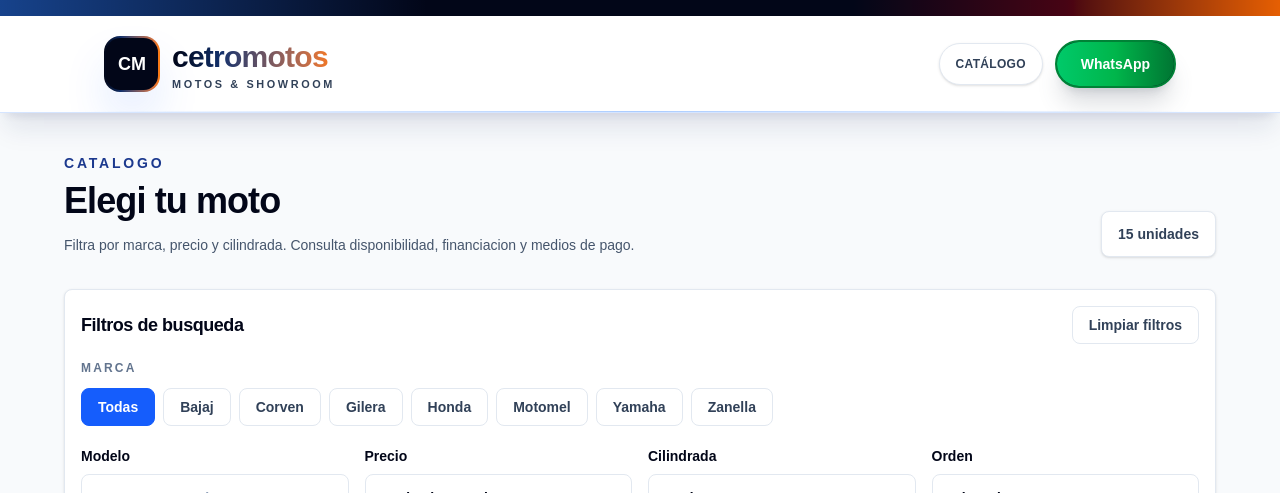
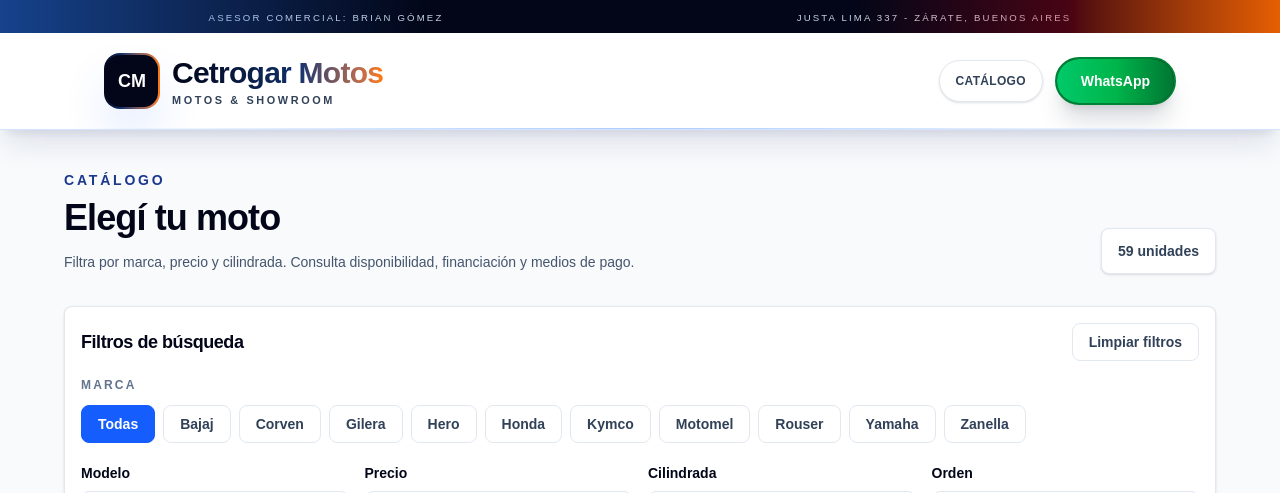
Before and after one commit to Briantahiel/cetrostore, a Next.js app: page /catalogo in a window 1280 px wide. Shown: the top 493 px of the page. Built offline with nearby package versions, Linux system fonts and the light colour scheme.

Commit message:
new products

```diff
--- a/components/catalogo/ProductCatalog.tsx
+++ b/components/catalogo/ProductCatalog.tsx
@@ -6,12 +6,6 @@
 
 const normalizeSearch = (value: string) =>
   value.trim().toLowerCase().normalize("NFD").replace(/[\u0300-\u036f]/g, "");
-
-const priceFormatter = new Intl.NumberFormat("es-AR", {
-  style: "currency",
-  currency: "ARS",
-  maximumFractionDigits: 0,
-});
 
 const priceRanges = [
   { label: "Hasta $2M", value: "0-2000000", min: 0, max: 2000000 },
@@ -69,11 +63,13 @@
 
       const searchMatches =
         !normalizedSearch ||
-        normalizeSearch(producto.nombre).includes(normalizedSearch);
+        normalizeSearch(producto.nombre).includes(normalizedSearch) ||
+        normalizeSearch(producto.codigo ?? "").includes(normalizedSearch);
 
       const priceMatches =
         !selectedPrice ||
-        (producto.precio >= selectedPrice.min &&
+        (producto.precio !== null &&
+          producto.precio >= selectedPrice.min &&
           producto.precio <= selectedPrice.max);
 
       const displacement = getDisplacement(producto.nombre);
@@ -93,11 +89,11 @@
     const products = [...filteredProducts];
 
     if (sortOrder === "price-asc") {
-      products.sort((a, b) => a.precio - b.precio);
+      products.sort((a, b) => (a.precio ?? Infinity) - (b.precio ?? Infinity));
     }
 
     if (sortOrder === "price-desc") {
-      products.sort((a, b) => b.precio - a.precio);
+      products.sort((a, b) => (b.precio ?? -Infinity) - (a.precio ?? -Infinity));
     }
 
     if (sortOrder === "name-asc") {
@@ -131,14 +127,14 @@
         <div className="mb-8 flex flex-col gap-4 sm:flex-row sm:items-end sm:justify-between">
           <div>
             <p className="text-sm font-black uppercase tracking-[0.2em] text-blue-900">
-              Catalogo
+              Catálogo
             </p>
             <h2 className="mt-2 text-4xl font-black tracking-tight">
-              Elegi tu moto
+              Elegí tu moto
             </h2>
             <p className="mt-3 max-w-2xl text-sm font-medium leading-6 text-slate-600">
               Filtra por marca, precio y cilindrada. Consulta disponibilidad,
-              financiacion y medios de pago.
+              financiación y medios de pago.
             </p>
           </div>
 
@@ -150,7 +146,7 @@
         <div className="mb-8 rounded-lg border border-slate-200 bg-white p-4 shadow-sm">
           <div className="mb-4 flex flex-col justify-between gap-3 sm:flex-row sm:items-center">
             <h3 className="text-lg font-black tracking-tight">
-              Filtros de busqueda
+              Filtros de búsqueda
             </h3>
             <button
               type="button"
@@ -291,10 +287,12 @@
             <ProductCard
               key={producto.id}
               id={producto.id}
+              codigo={producto.codigo}
               nombre={producto.nombre}
               descripcion={producto.descripcion}
               precio={producto.precio}
               imagen={producto.imagen}
+              stock={producto.stock}
             />
           ))}
         </div>
@@ -316,7 +314,7 @@
           </button>
 
           <span className="text-sm font-bold text-slate-500">
-            Pagina {currentPage} de {totalPages}
+            Página {currentPage} de {totalPages}
           </span>
 
           <button
@@ -330,8 +328,8 @@
         </div>
 
         <div className="mt-8 rounded-lg border border-slate-200 bg-white p-5 text-center text-sm font-medium text-slate-600">
-          No encontras el modelo que buscas? Consultanos por el ingreso de
-          nuevas unidades y financiacion disponible.
+          No encontrás el modelo que buscas? Consultanos por el ingreso de
+          nuevas unidades y financiación disponible.
         </div>
       </div>
     </section>
--- a/components/home/FeaturedMotorcyclesCarousel.tsx
+++ b/components/home/FeaturedMotorcyclesCarousel.tsx
@@ -79,7 +79,9 @@
               {activeProduct.descripcion}
             </p>
             <p className="mt-5 text-2xl font-black">
-              {priceFormatter.format(activeProduct.precio)}
+              {activeProduct.precio === null
+                ? "Consultar precio"
+                : priceFormatter.format(activeProduct.precio)}
             </p>
             <div className="mt-6 flex flex-wrap gap-3">
               <Link
--- a/components/layout/Footer.tsx
+++ b/components/layout/Footer.tsx
@@ -2,7 +2,7 @@
 
 const footerLinks = [
   { href: "/", label: "Inicio" },
-  { href: "/catalogo", label: "Catalogo" },
+  { href: "/catalogo", label: "Catálogo" },
 ];
 
 export default function Footer() {
--- a/components/layout/Navbar.tsx
+++ b/components/layout/Navbar.tsx
@@ -5,8 +5,17 @@
     <header className="sticky top-0 z-50 overflow-hidden border-b border-blue-500/20 bg-white/90 text-slate-950 shadow-xl shadow-blue-950/10 backdrop-blur-2xl">
       <div className="relative bg-slate-950 px-4 py-2 text-center text-xs font-black uppercase tracking-[0.18em] text-white sm:px-8">
         <span className="absolute inset-y-0 left-0 w-1/3 bg-gradient-to-r from-blue-500/50 to-transparent" />
+            <div className="flex justify-around">
+            <p className="mt-1 font-medium text-[0.6rem] text-slate-300">
+            Asesor comercial: Brian Gómez
+          </p>
+           <p className="mt-1 font-medium text-[0.6rem] text-slate-300">
+            Justa Lima 337 - Zárate, Buenos Aires
+          </p>
+      </div>
         <span className="absolute inset-y-0 right-0 w-1/3 bg-gradient-to-l from-orange-500/90 via-red-600/30 to-transparent" />
       </div>
+
 
       <nav className="relative mx-auto flex h-24 max-w-6xl items-center justify-between gap-4 px-4 sm:px-8 lg:px-10">
         <div className="pointer-events-none absolute inset-x-4 bottom-0 h-px bg-gradient-to-r from-transparent via-blue-500/40 to-transparent" />
@@ -23,8 +32,8 @@
           </span>
 
           <span className="flex min-w-0 flex-col leading-none">
-       <span className="truncate bg-gradient-to-r from-[#020617] via-[#12306B] via-30% to-[#FF7A00] bg-clip-text text-2xl font-black tracking-tight text-transparent sm:text-3xl">
-  cetromotos
+       <span className="truncate bg-gradient-to-r from-[#020617] via-[#12306B] via-60% to-[#FF7A00] bg-clip-text text-2xl font-black tracking-tight text-transparent sm:text-3xl">
+  Cetrogar Motos
 </span>
 
             <span className="mt-1 text-[0.68rem] font-black uppercase tracking-[0.24em] text-slate-700">
--- a/data/productos.ts
+++ b/data/productos.ts
@@ -1,12 +1,62 @@
-export const productos = [
+export type Producto = {
+  id: number;
+  codigo?: string;
+  nombre: string;
+  descripcion: string;
+  precio: number | null;
+  imagen: string;
+  stock?: "fisico" | "virtual";
+};
+
+const imagenes = {
+  wave:
+    "https://aspenmotos.com/wp-content/uploads/2023/07/WAVE-110-ROJO-1.png",
+  rouser:
+    "https://cyclemotorshopar.vtexassets.com/arquivos/ids/600349/3--3-.png?v=638857903134600000",
+  motomel:
+    "https://aszisa.com.ar/wp-content/uploads/2025/10/moto-motomel-cg-s2-150-base.jpg",
+  hondaCg:
+    "https://www.honda.com.ar/motos/sites/default/files/2023-02/cg-titan-150-roja.png",
+  yamahaYbr:
+    "https://www.yamaha-motor.com.ar/wp-content/uploads/2021/04/ybr-125-azul.png",
+  yamahaFz:
+    "https://www.yamaha-motor.com.ar/wp-content/uploads/2022/01/fz-fi-negra.png",
+  hondaXr:
+    "https://www.honda.com.ar/motos/sites/default/files/2023-02/xr150l-roja.png",
+  boxer:
+    "https://bajajauto.com.ar/wp-content/uploads/2021/04/boxer-150.png",
+  zanella:
+    "https://zanella.com.ar/wp-content/uploads/2022/03/zb-110-roja.png",
+  gilera:
+    "https://gilera.com.ar/wp-content/uploads/2021/05/smash-roja.png",
+  corven:
+    "https://corvenmotos.com.ar/wp-content/uploads/2022/02/energy-110.png",
+  hondaCb:
+    "https://www.honda.com.ar/motos/sites/default/files/2023-02/cb190r-roja.png",
+  tornado:
+    "https://www.honda.com.ar/motos/sites/default/files/2023-02/xr250-tornado.png",
+  mt03:
+    "https://www.yamaha-motor.com.ar/wp-content/uploads/2023/01/mt03-negra.png",
+  dominar:
+    "https://bajajauto.com.ar/wp-content/uploads/2021/04/dominar-400.png",
+};
+
+const stockVirtual = {
+  descripcion:
+    "Unidad de stock virtual. Consulta disponibilidad, colores, precio actualizado y financiacion.",
+  precio: null,
+  stock: "virtual" as const,
+};
+
+export const productos: Producto[] = [
   {
     id: 1,
     nombre: "Honda Wave 110 S",
     descripcion:
       "Moped economica ideal para ciudad, bajo consumo y alta confiabilidad.",
     precio: 4000000,
-    imagen:
-      "https://aspenmotos.com/wp-content/uploads/2023/07/WAVE-110-ROJO-1.png",
+    imagen: imagenes.wave,
+    stock: "fisico",
   },
   {
     id: 2,
@@ -14,8 +64,8 @@
     descripcion:
       "Sport de entrada, diseno moderno y excelente relacion precio/potencia.",
     precio: 1500000,
-    imagen:
-      "https://cyclemotorshopar.vtexassets.com/arquivos/ids/600349/3--3-.png?v=638857903134600000",
+    imagen: imagenes.rouser,
+    stock: "fisico",
   },
   {
     id: 3,
@@ -23,8 +73,8 @@
     descripcion:
       "Moto utilitaria resistente, ideal para trabajo y uso diario.",
     precio: 2200000,
-    imagen:
-      "https://aszisa.com.ar/wp-content/uploads/2025/10/moto-motomel-cg-s2-150-base.jpg",
+    imagen: imagenes.motomel,
+    stock: "fisico",
   },
   {
     id: 4,
@@ -32,8 +82,8 @@
     descripcion:
       "Clasica confiable, muy usada en Argentina por su durabilidad.",
     precio: 2500000,
-    imagen:
-      "https://www.honda.com.ar/motos/sites/default/files/2023-02/cg-titan-150-roja.png",
+    imagen: imagenes.hondaCg,
+    stock: "fisico",
   },
   {
     id: 5,
@@ -41,32 +91,32 @@
     descripcion:
       "Moto urbana liviana, economica y muy facil de manejar.",
     precio: 2100000,
-    imagen:
-      "https://www.yamaha-motor.com.ar/wp-content/uploads/2021/04/ybr-125-azul.png",
+    imagen: imagenes.yamahaYbr,
+    stock: "fisico",
   },
   {
     id: 6,
     nombre: "Yamaha FZ 150",
     descripcion: "Diseno deportivo con buen rendimiento en ciudad.",
     precio: 2900000,
-    imagen:
-      "https://www.yamaha-motor.com.ar/wp-content/uploads/2022/01/fz-fi-negra.png",
+    imagen: imagenes.yamahaFz,
+    stock: "fisico",
   },
   {
     id: 7,
     nombre: "Honda XR 150L",
     descripcion: "On/Off versatil para ciudad y caminos rurales.",
     precio: 3200000,
-    imagen:
-      "https://www.honda.com.ar/motos/sites/default/files/2023-02/xr150l-roja.png",
+    imagen: imagenes.hondaXr,
+    stock: "fisico",
   },
   {
     id: 8,
     nombre: "Bajaj Boxer 150",
     descripcion: "Ultra resistente, pensada para trabajo intensivo.",
     precio: 2000000,
-    imagen:
-      "https://bajajauto.com.ar/wp-content/uploads/2021/04/boxer-150.png",
+    imagen: imagenes.boxer,
+    stock: "fisico",
   },
   {
     id: 9,
@@ -74,40 +124,40 @@
     descripcion:
       "Una de las 110 mas vendidas del pais, economica y simple.",
     precio: 1400000,
-    imagen:
-      "https://zanella.com.ar/wp-content/uploads/2022/03/zb-110-roja.png",
+    imagen: imagenes.zanella,
+    stock: "fisico",
   },
   {
     id: 10,
     nombre: "Gilera Smash 110",
     descripcion: "Muy usada en delivery por su bajo costo de mantenimiento.",
     precio: 1600000,
-    imagen:
-      "https://gilera.com.ar/wp-content/uploads/2021/05/smash-roja.png",
+    imagen: imagenes.gilera,
+    stock: "fisico",
   },
   {
     id: 11,
     nombre: "Corven Energy 110",
     descripcion: "Economica y practica para movilidad urbana.",
     precio: 1500000,
-    imagen:
-      "https://corvenmotos.com.ar/wp-content/uploads/2022/02/energy-110.png",
+    imagen: imagenes.corven,
+    stock: "fisico",
   },
   {
     id: 12,
     nombre: "Honda CB 190R",
     descripcion: "Naked sport con diseno moderno y buena potencia.",
     precio: 4100000,
-    imagen:
-      "https://www.honda.com.ar/motos/sites/default/files/2023-02/cb190r-roja.png",
+    imagen: imagenes.hondaCb,
+    stock: "fisico",
   },
   {
     id: 13,
     nombre: "Honda Tornado XR 250",
     descripcion: "Enduro clasica en Argentina, ideal para todo terreno.",
     precio: 6500000,
-    imagen:
-      "https://www.honda.com.ar/motos/sites/default/files/2023-02/xr250-tornado.png",
+    imagen: imagenes.tornado,
+    stock: "fisico",
   },
   {
     id: 14,
@@ -115,15 +165,323 @@
     descripcion:
       "Naked deportiva de media cilindrada con gran performance.",
     precio: 8500000,
-    imagen:
-      "https://www.yamaha-motor.com.ar/wp-content/uploads/2023/01/mt03-negra.png",
+    imagen: imagenes.mt03,
+    stock: "fisico",
   },
   {
     id: 15,
     nombre: "Bajaj Dominar 400",
     descripcion: "Touring potente, ideal para viajes largos y ruta.",
     precio: 9000000,
-    imagen:
-      "https://bajajauto.com.ar/wp-content/uploads/2021/04/dominar-400.png",
+    imagen: imagenes.dominar,
+    stock: "fisico",
+  },
+  {
+    id: 16,
+    codigo: "MO0809",
+    nombre: "Honda Wave 110 S New blanco",
+    imagen: imagenes.wave,
+    ...stockVirtual,
+  },
+  {
+    id: 17,
+    codigo: "MO0810",
+    nombre: "Honda Wave 110 S New negro",
+    imagen: imagenes.wave,
+    ...stockVirtual,
+  },
+  {
+    id: 18,
+    codigo: "MO0811",
+    nombre: "Honda Wave 110 S New gris",
+    imagen: imagenes.wave,
+    ...stockVirtual,
+  },
+  {
+    id: 19,
+    codigo: "MO0805",
+    nombre: "Honda XR 150L rojo",
+    imagen: imagenes.hondaXr,
+    ...stockVirtual,
+  },
+  {
+    id: 20,
+    codigo: "MO0806",
+    nombre: "Honda XR 150L blanco",
+    imagen: imagenes.hondaXr,
+    ...stockVirtual,
+  },
+  {
+    id: 21,
+    codigo: "MO0819",
+    nombre: "Honda XR 190L beige",
+    imagen: imagenes.hondaXr,
+    ...stockVirtual,
+  },
+  {
+    id: 22,
+    codigo: "MO0830",
+    nombre: "Honda XR 300L rojo",
+    imagen: imagenes.tornado,
+    ...stockVirtual,
+  },
+  {
+    id: 23,
+    codigo: "MO0839",
+    nombre: "Yamaha XTZ 250 ABS Azul",
+    imagen: imagenes.yamahaYbr,
+    ...stockVirtual,
+  },
+  {
+    id: 24,
+    codigo: "MO0841",
+    nombre: "Yamaha XTZ 125 E Azul",
+    imagen: imagenes.yamahaYbr,
+    ...stockVirtual,
+  },
+  {
+    id: 25,
+    codigo: "MO0842",
+    nombre: "Yamaha XTZ 125 E Blanco",
+    imagen: imagenes.yamahaYbr,
+    ...stockVirtual,
+  },
+  {
+    id: 26,
+    codigo: "MO0843",
+    nombre: "Yamaha XTZ 125 E Negro",
+    imagen: imagenes.yamahaYbr,
+    ...stockVirtual,
+  },
+  {
+    id: 27,
+    codigo: "MO0873",
+    nombre: "Yamaha XTZ 250 ABS negro",
+    imagen: imagenes.yamahaYbr,
+    ...stockVirtual,
+  },
+  {
+    id: 28,
+    codigo: "MO0891",
+    nombre: "Yamaha XTZ 250 ABS beige",
+    imagen: imagenes.yamahaYbr,
+    ...stockVirtual,
+  },
+  {
+    id: 29,
+    codigo: "MO0926",
+    nombre: "Honda XR 300L Tornado Rally Rojo",
+    imagen: imagenes.tornado,
+    ...stockVirtual,
+  },
+  {
+    id: 30,
+    codigo: "MO0846",
+    nombre: "Yamaha Fascino 125 FI Negra",
+    imagen: imagenes.yamahaYbr,
+    ...stockVirtual,
+  },
+  {
+    id: 31,
+    codigo: "MO0847",
+    nombre: "Yamaha Fascino 125 FI Cyan",
+    imagen: imagenes.yamahaYbr,
+    ...stockVirtual,
+  },
+  {
+    id: 32,
+    codigo: "MO0848",
+    nombre: "Yamaha Ray ZR 125 FI Rojo",
+    imagen: imagenes.yamahaYbr,
+    ...stockVirtual,
+  },
+  {
+    id: 33,
+    codigo: "MO0849",
+    nombre: "Yamaha Ray ZR 125 FI Negro",
+    imagen: imagenes.yamahaYbr,
+    ...stockVirtual,
+  },
+  {
+    id: 34,
+    codigo: "MO0850",
+    nombre: "Yamaha Ray ZR 125 FI Azul",
+    imagen: imagenes.yamahaYbr,
+    ...stockVirtual,
+  },
+  {
+    id: 35,
+    codigo: "MO0884",
+    nombre: "Kymco Micare 125 - Black",
+    imagen: imagenes.yamahaYbr,
+    ...stockVirtual,
+  },
+  {
+    id: 36,
+    codigo: "MO0885",
+    nombre: "Kymco Micare 125 - Ruby red",
+    imagen: imagenes.yamahaYbr,
+    ...stockVirtual,
+  },
+  {
+    id: 37,
+    codigo: "MO0886",
+    nombre: "Kymco Micare 125 - Silver Blue",
+    imagen: imagenes.yamahaYbr,
+    ...stockVirtual,
+  },
+  {
+    id: 38,
+    codigo: "MO0902",
+    nombre: "Yamaha Fascino 125 FI Rojo",
+    imagen: imagenes.yamahaYbr,
+    ...stockVirtual,
+  },
+  {
+    id: 39,
+    codigo: "MO0814",
+    nombre: "Honda CB125F Twister negro",
+    imagen: imagenes.hondaCb,
+    ...stockVirtual,
+  },
+  {
+    id: 40,
+    codigo: "MO0820",
+    nombre: "Honda CB300F Twister rojo",
+    imagen: imagenes.hondaCb,
+    ...stockVirtual,
+  },
+  {
+    id: 41,
+    codigo: "MO0822",
+    nombre: "Honda CB300F Twister gris",
+    imagen: imagenes.hondaCb,
+    ...stockVirtual,
+  },
+  {
+    id: 42,
+    codigo: "MO0833",
+    nombre: "Honda GLH150 rojo",
+    imagen: imagenes.hondaCg,
+    ...stockVirtual,
+  },
+  {
+    id: 43,
+    codigo: "MO0851",
+    nombre: "Yamaha FZS FI V4.0 ABS Negro",
+    imagen: imagenes.yamahaFz,
+    ...stockVirtual,
+  },
+  {
+    id: 44,
+    codigo: "MO0852",
+    nombre: "Yamaha FZS FI V4.0 ABS Azul",
+    imagen: imagenes.yamahaFz,
+    ...stockVirtual,
+  },
+  {
+    id: 45,
+    codigo: "MO0853",
+    nombre: "Yamaha FZS FI V4.0 ABS Azul LL Azul",
+    imagen: imagenes.yamahaFz,
+    ...stockVirtual,
+  },
+  {
+    id: 46,
+    codigo: "MO0854",
+    nombre: "Yamaha FZS FI V4.0 ABS Negra LL Dorada",
+    imagen: imagenes.yamahaFz,
+    ...stockVirtual,
+  },
+  {
+    id: 47,
+    codigo: "MO0857",
+    nombre: "Bajaj Rouser P150 Black Red",
+    imagen: imagenes.rouser,
+    ...stockVirtual,
+  },
+  {
+    id: 48,
+    codigo: "MO0858",
+    nombre: "Bajaj Rouser P150 Caribbean",
+    imagen: imagenes.rouser,
+    ...stockVirtual,
+  },
+  {
+    id: 49,
+    codigo: "MO0859",
+    nombre: "Bajaj Rouser P150 Ebony Black",
+    imagen: imagenes.rouser,
+    ...stockVirtual,
+  },
+  {
+    id: 50,
+    codigo: "MO0861",
+    nombre: "Bajaj Rouser 125 LS Blanco",
+    imagen: imagenes.rouser,
+    ...stockVirtual,
+  },
+  {
+    id: 51,
+    codigo: "MO0862",
+    nombre: "Bajaj Rouser 125 LS Negro",
+    imagen: imagenes.rouser,
+    ...stockVirtual,
+  },
+  {
+    id: 52,
+    codigo: "MO0866",
+    nombre: "Bajaj Rouser NS 200 Pear",
+    imagen: imagenes.rouser,
+    ...stockVirtual,
+  },
+  {
+    id: 53,
+    codigo: "MO0870",
+    nombre: "Bajaj Rouser NS 150 Pear",
+    imagen: imagenes.rouser,
+    ...stockVirtual,
+  },
+  {
+    id: 54,
+    codigo: "MO0874",
+    nombre: "Hero Hunk 160R DD SD Rojo",
+    imagen: imagenes.rouser,
+    ...stockVirtual,
+  },
+  {
+    id: 55,
+    codigo: "MO0901",
+    nombre: "Hero Hunk 160R DD SD Blanco",
+    imagen: imagenes.rouser,
+    ...stockVirtual,
+  },
+  {
+    id: 56,
+    codigo: "MO0908",
+    nombre: "Yamaha FZ25 AZUL",
+    imagen: imagenes.yamahaFz,
+    ...stockVirtual,
+  },
+  {
+    id: 57,
+    codigo: "MO0904",
+    nombre: "Rouser P150-Red",
+    imagen: imagenes.rouser,
+    ...stockVirtual,
+  },
+  {
+    id: 58,
+    codigo: "MO0920",
+    nombre: "Bajaj Boxer CT100 ROJA",
+    imagen: imagenes.boxer,
+    ...stockVirtual,
+  },
+  {
+    id: 59,
+    codigo: "MO0918",
+    nombre: "Bajaj Boxer CT100 Azul/Negro",
+    imagen: imagenes.boxer,
+    ...stockVirtual,
   },
 ];
```
Also changed, not shown: app/catalogo/[id]/page.tsx (+13 -3 lines), components/catalogo/ProductCard.tsx (+15 -5 lines), components/home/SalesHighlights.tsx (+4 -4 lines).
